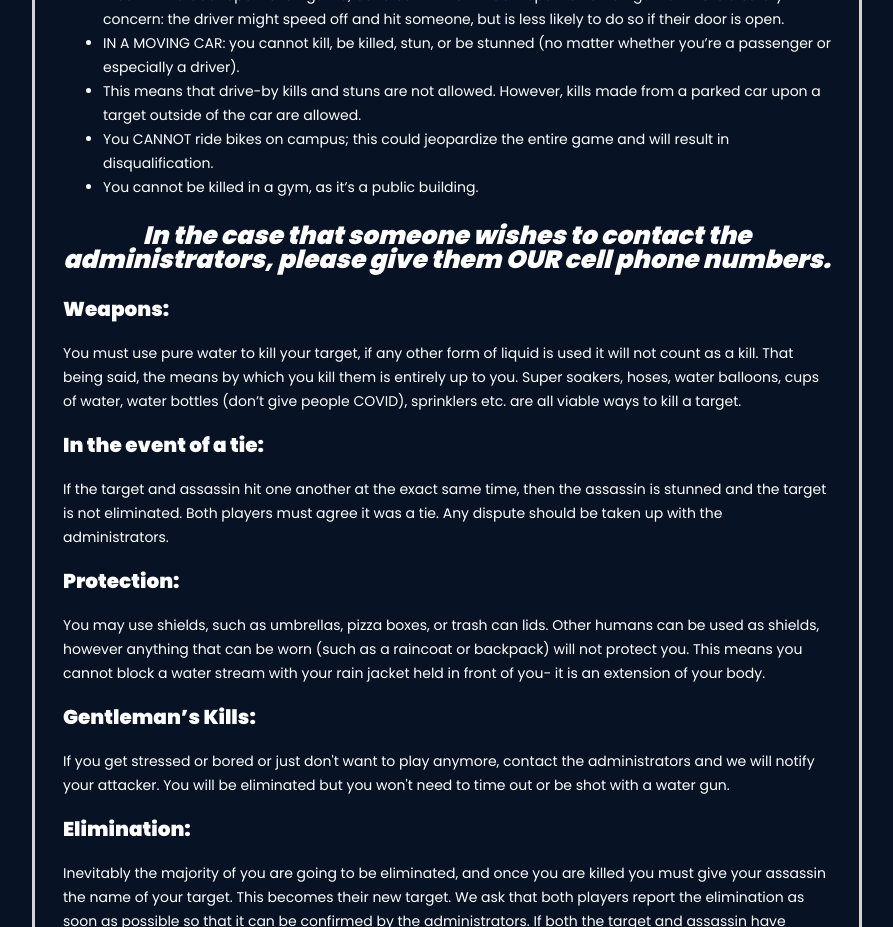
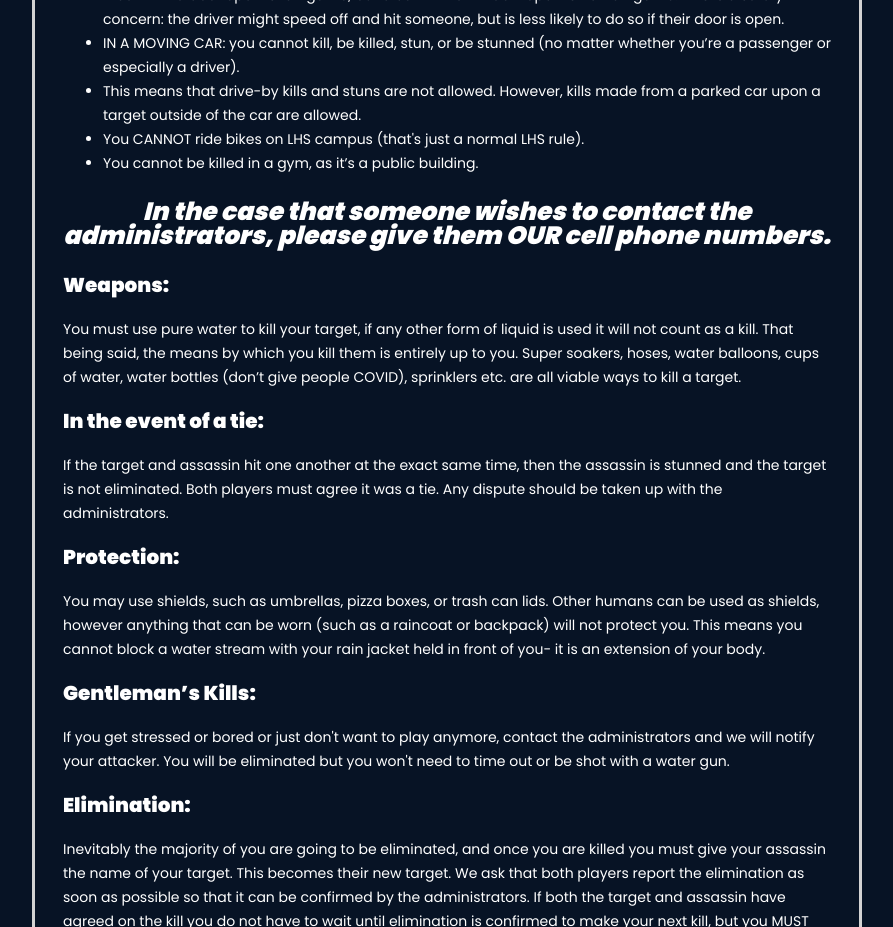
Before and after one commit to NicoWasHere/assassins, a React (Create React App) app: page /rules in a window 1280 px wide. Shown: the part 2160-3087 px from the top of the page, without its empty margins (193-1086 px from the left). Built offline with nearby package versions, Linux system fonts and the light colour scheme.

Commit message:
Rules: clarify that you can't ride bikes on *LHS* campus

```diff
--- a/src/components/Rules.js
+++ b/src/components/Rules.js
@@ -78,7 +78,7 @@ For motorized vehicles, you are safe from an assassin outside of the vehicle as
 </li>
 <li>This means that drive-by kills and stuns are not allowed. However, kills made from a parked car upon a target outside of the car are allowed.
 </li>
-<li>You CANNOT ride bikes on campus; this could jeopardize the entire game and will result in disqualification.
+<li>You CANNOT ride bikes on LHS campus (that's just a normal LHS rule).
 </li>
 <li>
 You cannot be killed in a gym, as it’s a public building.
```
